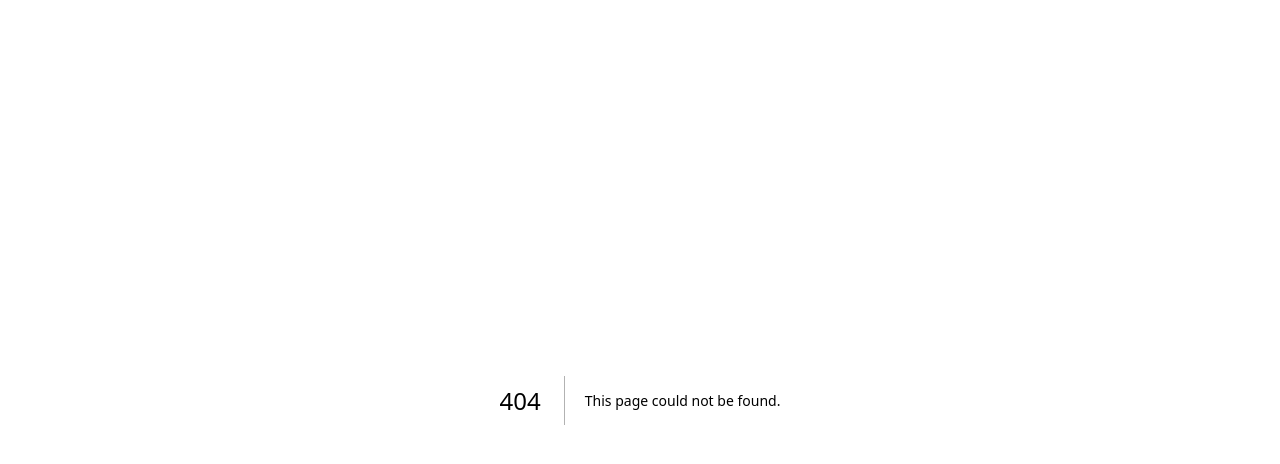
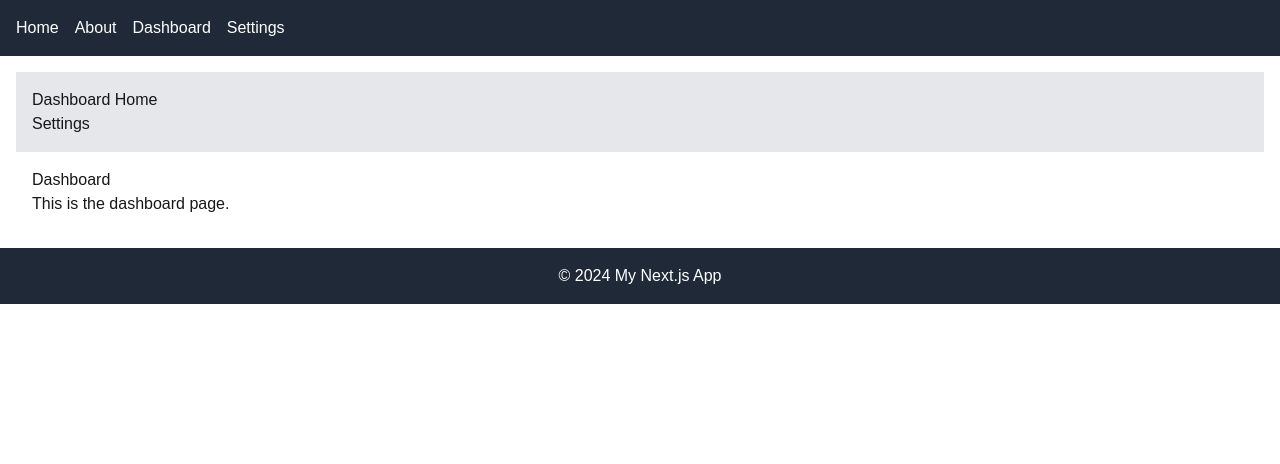
Before and after one commit to akko-k/my-nextjs-ts-app, a Next.js app: page /dashboard in a window 1280 px wide. Before the commit this address had no page. Shown: the top 464 px of the page. Built offline with nearby package versions, Linux system fonts and the light colour scheme.

Commit message:
Add app directory routing and layouts

```diff
--- /dev/null
+++ b/app/dashboard/layout.tsx
@@ -0,0 +1,19 @@
+const DashboardLayout: React.FC = ({ children }) => {
+  return (
+    <div className="dashboard-layout">
+      <aside className="bg-gray-200 p-4">
+        <ul>
+          <li>
+            <a href="/dashboard">Dashboard Home</a>
+          </li>
+          <li>
+            <a href="/dashboard/settings">Settings</a>
+          </li>
+        </ul>
+      </aside>
+      <main className="p-4">{children}</main>
+    </div>
+  );
+};
+
+export default DashboardLayout;
--- /dev/null
+++ b/app/dashboard/page.tsx
@@ -0,0 +1,12 @@
+import React from 'react';
+
+const DashboardPage: React.FC = () => {
+  return (
+    <div>
+      <h1>Dashboard</h1>
+      <p>This is the dashboard page.</p>
+    </div>
+  );
+};
+
+export default DashboardPage;
--- /dev/null
+++ b/app/dashboard/settings/page.tsx
@@ -0,0 +1,12 @@
+import React from 'react';
+
+const SettingPage: React.FC = () => {
+  return (
+    <div>
+      <h1>Setting</h1>
+      <p>This is the setting page.</p>
+    </div>
+  );
+};
+
+export default SettingPage;
--- a/app/layout.tsx
+++ b/app/layout.tsx
@@ -1,35 +1,35 @@
-import type { Metadata } from "next";
-import localFont from "next/font/local";
-import "./globals.css";
+import React from 'react';
+import './globals.css';
 
-const geistSans = localFont({
-  src: "./fonts/GeistVF.woff",
-  variable: "--font-geist-sans",
-  weight: "100 900",
-});
-const geistMono = localFont({
-  src: "./fonts/GeistMonoVF.woff",
-  variable: "--font-geist-mono",
-  weight: "100 900",
-});
-
-export const metadata: Metadata = {
-  title: "Create Next App",
-  description: "Generated by create next app",
-};
-
-export default function RootLayout({
-  children,
-}: Readonly<{
-  children: React.ReactNode;
-}>) {
+const Layout: React.FC = ({ children }) => {
   return (
     <html lang="en">
-      <body
-        className={`${geistSans.variable} ${geistMono.variable} antialiased`}
-      >
-        {children}
+      <body>
+        <header>
+          <nav>
+            <ul className="flex gap-4 p-4 bg-gray-800 text-white">
+              <li>
+                <a href="/">Home</a>
+              </li>
+              <li>
+                <a href="/about">About</a>
+              </li>
+              <li>
+                <a href="/dashboard">Dashboard</a>
+              </li>
+              <li>
+                <a href="/dashboard/settings">Settings</a>
+              </li>
+            </ul>
+          </nav>
+        </header>
+        <main className="p-4">{children}</main>
+        <footer className="p-4 bg-gray-800 text-white text-center">
+          © 2024 My Next.js App
+        </footer>
       </body>
     </html>
   );
-}
+};
+
+export default Layout;
--- a/app/page.tsx
+++ b/app/page.tsx
@@ -1,101 +1,14 @@
-import Image from "next/image";
-
-export default function Home() {
+const HomePage: React.FC = () => {
   return (
-    <div className="grid grid-rows-[20px_1fr_20px] items-center justify-items-center min-h-screen p-8 pb-20 gap-16 sm:p-20 font-[family-name:var(--font-geist-sans)]">
-      <main className="flex flex-col gap-8 row-start-2 items-center sm:items-start">
-        <Image
-          className="dark:invert"
-          src="/next.svg"
-          alt="Next.js logo"
-          width={180}
-          height={38}
-          priority
-        />
-        <ol className="list-inside list-decimal text-sm text-center sm:text-left font-[family-name:var(--font-geist-mono)]">
-          <li className="mb-2">
-            Get started by editing{" "}
-            <code className="bg-black/[.05] dark:bg-white/[.06] px-1 py-0.5 rounded font-semibold">
-              app/page.tsx
-            </code>
-            .
-          </li>
-          <li>Save and see your changes instantly.</li>
-        </ol>
-
-        <div className="flex gap-4 items-center flex-col sm:flex-row">
-          <a
-            className="rounded-full border border-solid border-transparent transition-colors flex items-center justify-center bg-foreground text-background gap-2 hover:bg-[#383838] dark:hover:bg-[#ccc] text-sm sm:text-base h-10 sm:h-12 px-4 sm:px-5"
-            href="https://vercel.com/new?utm_source=create-next-app&utm_medium=appdir-template-tw&utm_campaign=create-next-app"
-            target="_blank"
-            rel="noopener noreferrer"
-          >
-            <Image
-              className="dark:invert"
-              src="/vercel.svg"
-              alt="Vercel logomark"
-              width={20}
-              height={20}
-            />
-            Deploy now
-          </a>
-          <a
-            className="rounded-full border border-solid border-black/[.08] dark:border-white/[.145] transition-colors flex items-center justify-center hover:bg-[#f2f2f2] dark:hover:bg-[#1a1a1a] hover:border-transparent text-sm sm:text-base h-10 sm:h-12 px-4 sm:px-5 sm:min-w-44"
-            href="https://nextjs.org/docs?utm_source=create-next-app&utm_medium=appdir-template-tw&utm_campaign=create-next-app"
-            target="_blank"
-            rel="noopener noreferrer"
-          >
-            Read our docs
-          </a>
-        </div>
-      </main>
-      <footer className="row-start-3 flex gap-6 flex-wrap items-center justify-center">
-        <a
-          className="flex items-center gap-2 hover:underline hover:underline-offset-4"
-          href="https://nextjs.org/learn?utm_source=create-next-app&utm_medium=appdir-template-tw&utm_campaign=create-next-app"
-          target="_blank"
-          rel="noopener noreferrer"
-        >
-          <Image
-            aria-hidden
-            src="/file.svg"
-            alt="File icon"
-            width={16}
-            height={16}
-          />
-          Learn
-        </a>
-        <a
-          className="flex items-center gap-2 hover:underline hover:underline-offset-4"
-          href="https://vercel.com/templates?framework=next.js&utm_source=create-next-app&utm_medium=appdir-template-tw&utm_campaign=create-next-app"
-          target="_blank"
-          rel="noopener noreferrer"
-        >
-          <Image
-            aria-hidden
-            src="/window.svg"
-            alt="Window icon"
-            width={16}
-            height={16}
-          />
-          Examples
-        </a>
-        <a
-          className="flex items-center gap-2 hover:underline hover:underline-offset-4"
-          href="https://nextjs.org?utm_source=create-next-app&utm_medium=appdir-template-tw&utm_campaign=create-next-app"
-          target="_blank"
-          rel="noopener noreferrer"
-        >
-          <Image
-            aria-hidden
-            src="/globe.svg"
-            alt="Globe icon"
-            width={16}
-            height={16}
-          />
-          Go to nextjs.org →
-        </a>
-      </footer>
+    <div>
+      <h1 className="text-3xl font-bold">
+        Welcome to the Home Page
+      </h1>
+      <p>
+        This is the homepage of the Next.js application.
+      </p>
     </div>
   );
-}
+};
+
+export default HomePage;
```
